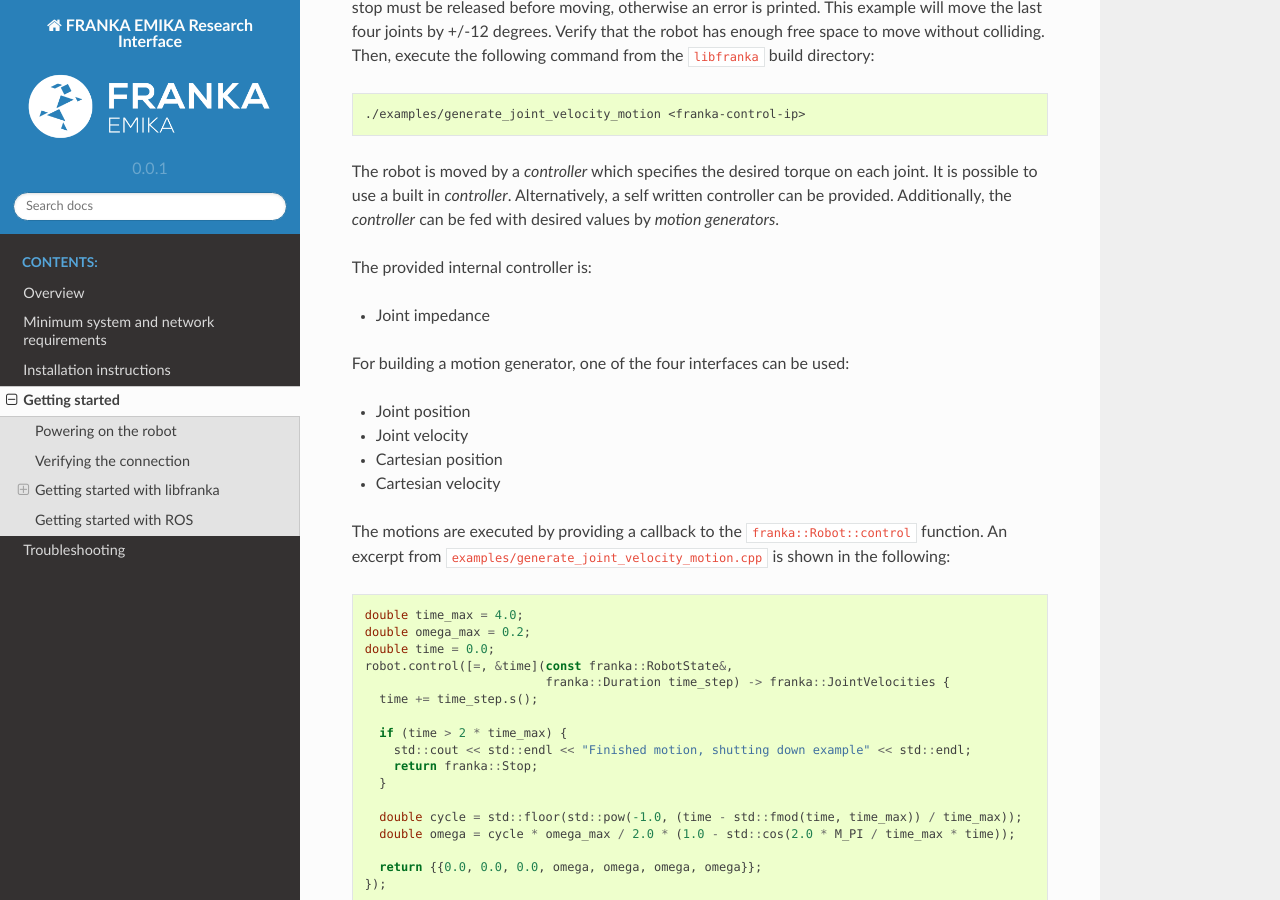
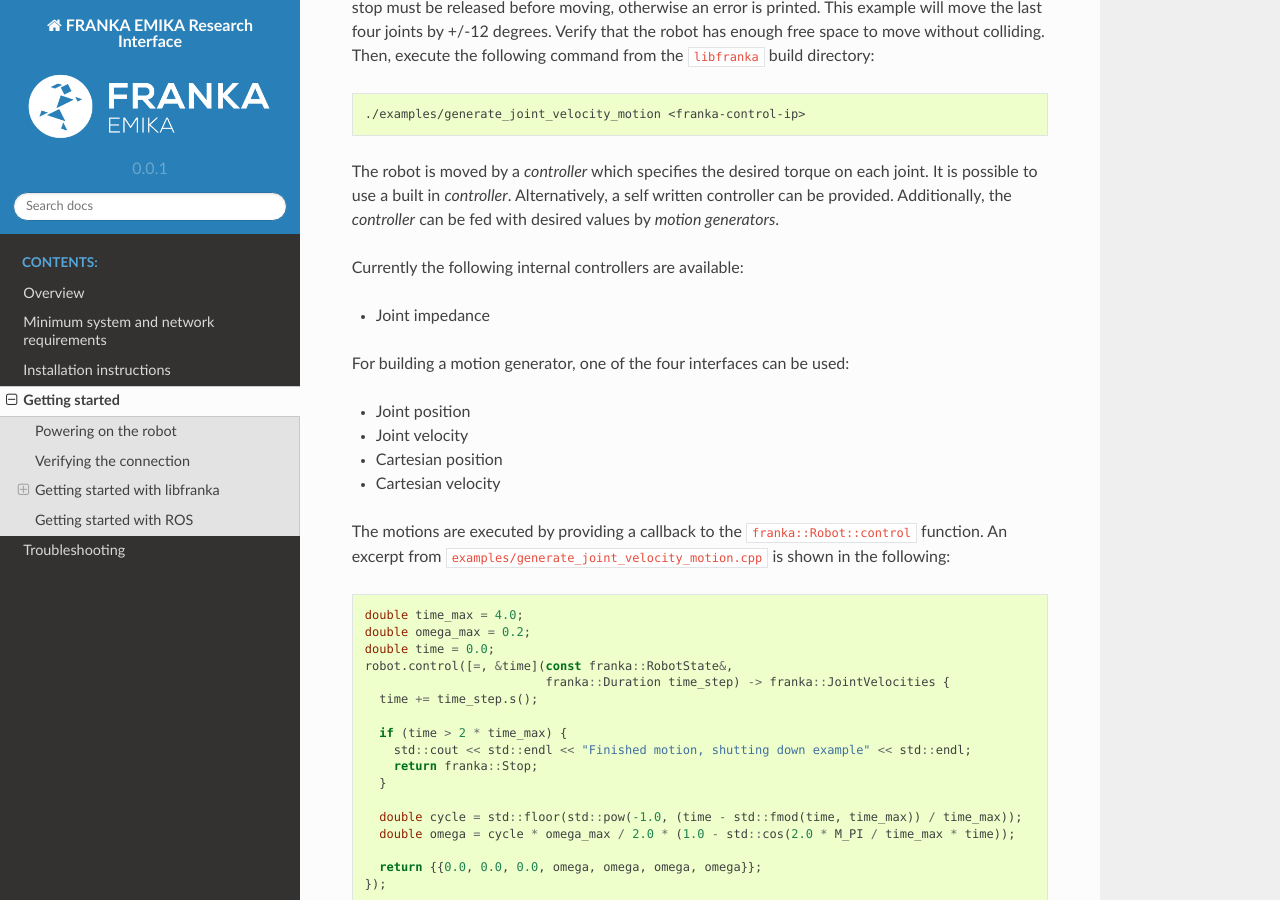
Before and after one commit to frankaemika/docs, a Sphinx documentation site: the page built from source/tutorial.rst, in a window 1280 px wide and 900 px high, scrolled down 2956 px. Built offline with Sphinx 7.4.7 and the Read the Docs theme 2.0.0, drawn with Linux system fonts in a browser that asks for light colours.

Commit message:
Tiny update.

```diff
--- a/source/tutorial.rst
+++ b/source/tutorial.rst
@@ -156,7 +156,7 @@
 Additionally, the `controller` can be fed with desired values by `motion generators`.
 
 
-The provided internal controller is:
+Currently the following internal controllers are available:
 
 * Joint impedance
 
```
